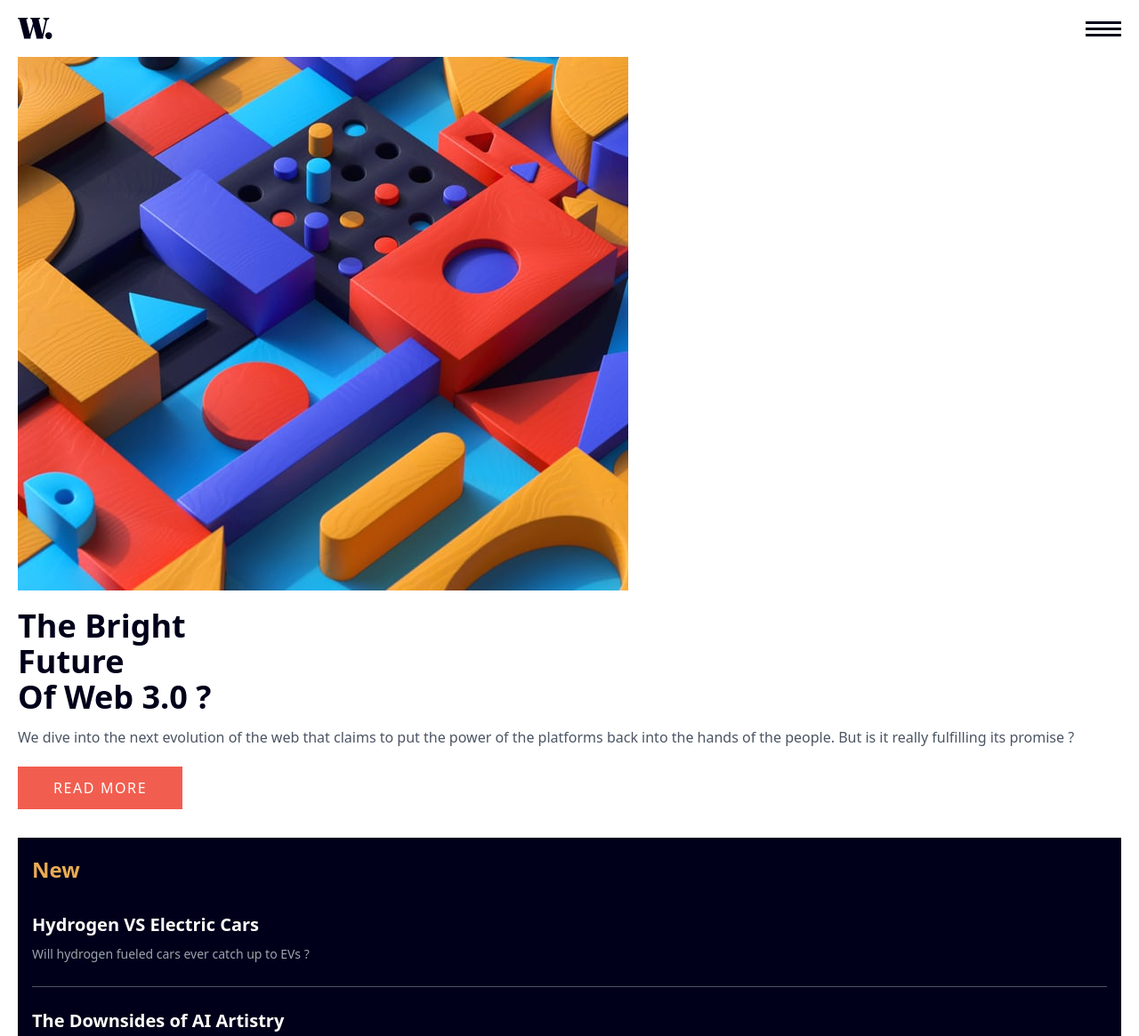
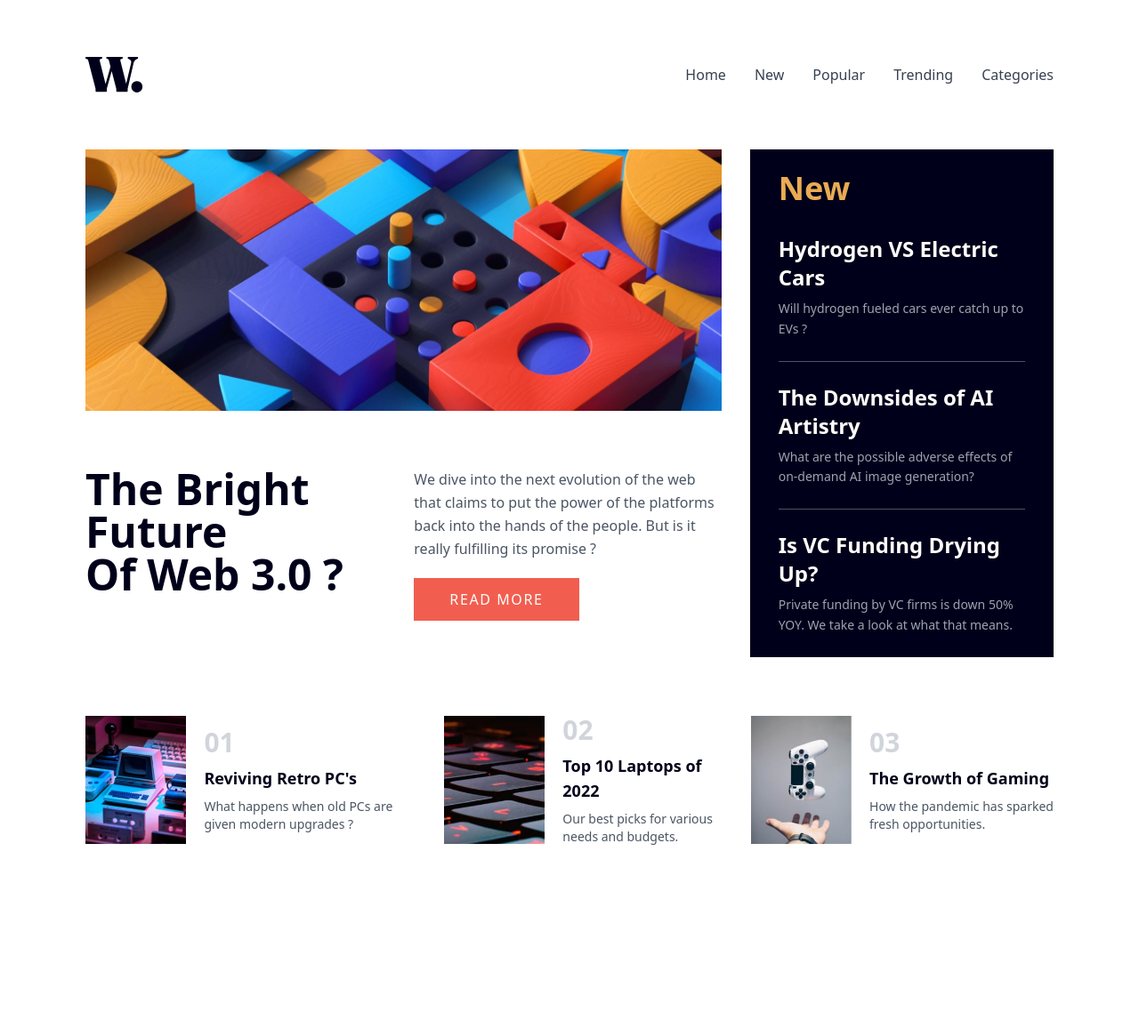
Before and after one commit to AliAdamH/news-homepage-challenge, a website built with Vite: page index.html in a window 1280 px wide. Shown: the top 1165 px of the page at 89% size. After the commit the page ends 963 px from the top, so only its background shows below. Built offline with nearby package versions, Linux system fonts and the light colour scheme.

Commit message:
Add desktop layout/design

```diff
--- a/index.html
+++ b/index.html
@@ -7,59 +7,70 @@
     <link rel="stylesheet" href="./src/styles.css">
     <title>Document</title>
 </head>
-<body class="px-5">
-    <header class="py-5">
+<body class="px-5 lg:px-24">
+    <header class="py-5 lg:py-16">
         <nav class="flex items-center">
-            <img src="./assets/images/logo.svg" alt="News"  class="mr-auto h-6"/>
-            <ul>
-
+            <img src="./assets/images/logo.svg" alt="News"  class="mr-auto h-6 lg:h-10"/>
+            <ul class="hidden lg:flex space-x-8 text-gray-700" id="navlinks">
+                <li><a href="#" class="hover:text-soft-red">Home</a></li>
+                <li><a href="#" class="hover:text-soft-red">New</a></li>
+                <li><a href="#" class="hover:text-soft-red">Popular</a></li>
+                <li><a href="#" class="hover:text-soft-red">Trending</a></li>
+                <li><a href="#" class="hover:text-soft-red">Categories</a></li>
             </ul>
             <div>
-                <img src="./assets/images/icon-menu.svg"/>
+                <img src="./assets/images/icon-menu.svg" class="lg:hidden"/>
             </div>
         </nav>
     </header>
-    <div class="">
-        <img src="./assets/images/image-web-3-mobile.jpg" alt="" class="">
+    <div class="grid lg:grid-cols-3 gap-8">
+        <div class="lg:col-span-2 lg:grid lg:grid-cols-2 gap-6">
+            <div class="col-span-2" id="main image">
+                <img src="./assets/images/image-web-3-mobile.jpg" alt="" class="lg:hidden">
+                <img src="./assets/images/image-web-3-desktop.jpg" alt="" class="hidden lg:block">
             </div>
-    <h1 class="text-4xl mt-5 text-neutral-darkblue font-bold">
+            <h1 class="text-4xl lg:text-5xl mt-5 lg:mt-0 text-neutral-darkblue font-bold">
                 The Bright <br /> Future  <br /> Of Web 3.0 ?
             </h1>
-    <p class="text-gray-600 mt-3 leading-relaxed">
+            <div class="mt-3 lg:mt-0" id="main-paragraph">
+                <p class="text-gray-600 leading-relaxed">
                     We dive into the next evolution of the web that claims to
                     put the power of the platforms back into the hands of the people.
                     But is it really fulfilling its promise ?
                 </p>
-    <a class="inline-block py-3 px-10 text-neutral-offwhite bg-soft-red uppercase tracking-widest mt-5">Read More</a>
-    <div id="new_panel" class="py-5 px-4 bg-neutral-darkblue mt-8">
-        <h2 class="text-2xl text-soft-orange font-bold">New</h2>
+                <a href="#" class="inline-block py-3 px-10 text-neutral-offwhite bg-soft-red uppercase tracking-widest mt-5 hover:bg-neutral-darkblue hover:text-neutral-offwhite">Read More</a>
+            </div>
+        </div>
+        <div id="new_panel" class="py-5 lg:py-6 px-8 bg-neutral-darkblue mt-8 lg:mt-0">
+            <h2 class="text-2xl text-soft-orange font-bold lg:text-4xl">New</h2>
             <div id="articles" class="mt-2">
             <article class="border-b border-b-gray-600 py-6">
-                <h3 class="text-neutral-offwhite font-bold text-xl">Hydrogen VS Electric Cars</h3>
-                <p class="text-gray-400 mt-2 leading-relaxed text-sm">
+                    <a href="#" class="text-neutral-offwhite font-bold text-xl lg:text-2xl hover:text-soft-orange">Hydrogen VS Electric Cars</a>
+                    <p class="text-gray-400 mt-2 leading-relaxed text-sm lg:text-md">
                         Will hydrogen fueled cars ever catch up to EVs ?
                     </p>
             </article>
             <article class="border-b border-b-gray-600 py-6">
-                <h3 class="text-neutral-offwhite font-bold text-xl">The Downsides of AI Artistry</h3>
-                <p class="text-gray-400 mt-2 leading-relaxed text-sm">
+                    <a href="#" class="text-neutral-offwhite font-bold text-xl lg:text-2xl hover:text-soft-orange">The Downsides of AI Artistry</a>
+                    <p class="text-gray-400 mt-2 leading-relaxed text-sm lg:text-md">
                         What are the possible adverse effects of on-demand AI image generation?
                     </p>
                 </article>
                 <article class="pt-6">
-                <h3 class="text-neutral-offwhite font-bold text-xl">Is VC Funding Drying Up?</h3>
-                <p class="text-gray-400 mt-2 leading-relaxed text-sm">
+                    <a href="#" class="text-neutral-offwhite font-bold text-xl lg:text-2xl hover:text-soft-orange">Is VC Funding Drying Up?</a>
+                    <p class="text-gray-400 mt-2 leading-relaxed text-sm lg:text-md">
                         Private funding by VC firms is down 50% YOY. We take a look at what that means.
                     </p>
                 </article>
             </div>
         </div>
-    <div id="others" class="mt-8 space-y-8 mb-3">
+    </div>
+    <div id="others" class="mt-8 lg:mt-16 space-y-8 lg:space-y-0 lg:space-x-8 mb-3 flex flex-col lg:flex-row lg:items-center">
         <article class="flex space-x-5 items-center">
             <img src="/assets/images/image-retro-pcs.jpg" class="h-36"/>
             <div class="space-y-2">
                 <span class="text-3xl text-gray-300 font-bold">01</span>
-                <h4 class="text-lg text-neutral-darkblue font-extrabold">Reviving Retro PC's</h4>
+                <a href="#" class="text-lg text-neutral-darkblue font-extrabold hover:text-soft-red block">Reviving Retro PC's</a>
                 <p class="text-gray-600 text-sm">
                     What happens when old PCs are given modern upgrades ?
                 </p>
@@ -70,7 +81,7 @@
             <img src="/assets/images/image-top-laptops.jpg" class="h-36"/>
             <div class="space-y-2">
                 <span class="text-3xl text-gray-300 font-bold">02</span>
-                <h4 class="text-lg text-neutral-darkblue font-extrabold">Top 10 Laptops of 2022</h4>
+                <a href="#" class="text-lg text-neutral-darkblue font-extrabold hover:text-soft-red block">Top 10 Laptops of 2022</a>
                 <p class="text-gray-600 text-sm">
                     Our best picks for various needs and budgets.
                 </p>
@@ -81,7 +92,7 @@
             <img src="/assets/images/image-gaming-growth.jpg" class="h-36"/>
             <div class="space-y-2">
                 <span class="text-3xl text-gray-300 font-bold">03</span>
-                <h4 class="text-lg text-neutral-darkblue font-extrabold">The Growth of Gaming</h4>
+                <a href="#"  class="text-lg text-neutral-darkblue font-extrabold hover:text-soft-red block">The Growth of Gaming</a>
                 <p class="text-gray-600 text-sm">
                     How the pandemic has sparked fresh opportunities.
                 </p>
```
Lines whose indentation alone changed are shown as unchanged.
